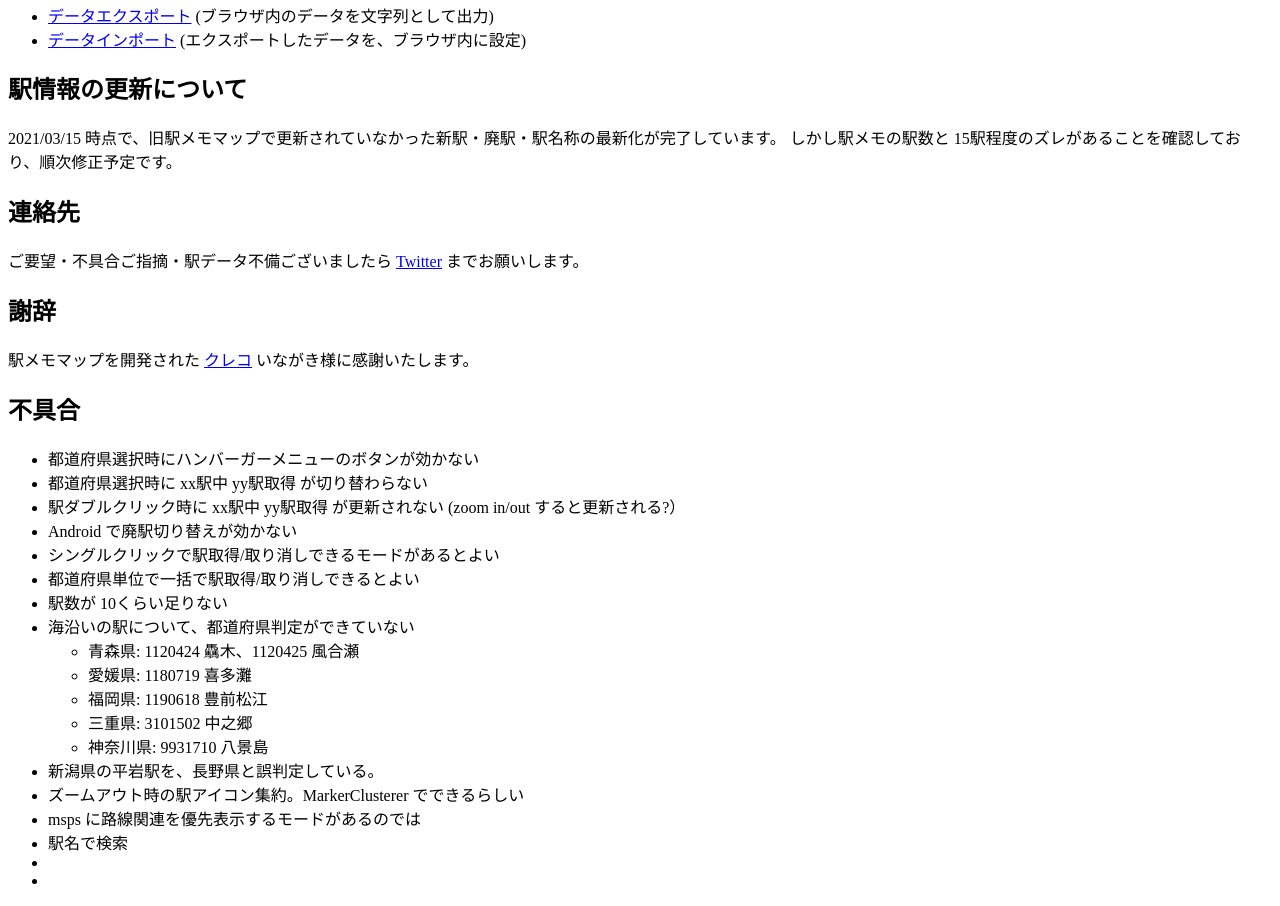
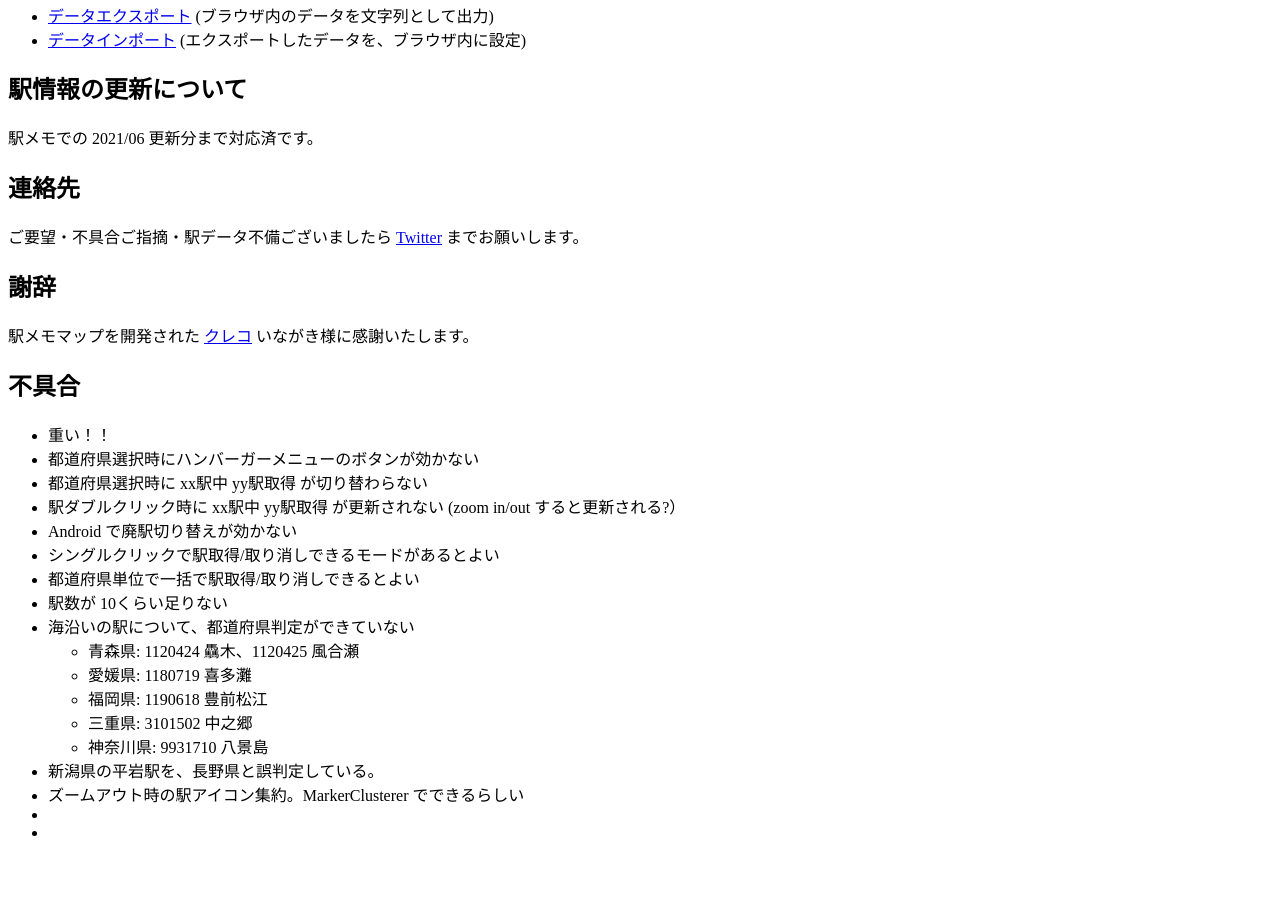
Before and after one commit to shinagaki/ekimemo-map, a plain HTML site: page static/index.html in a window 1280 px wide. Shown: the part 580-1486 px from the top of the page. After the commit the page ends 1438 px from the top, so only its background shows below. Drawn offline with Linux system fonts and the light colour scheme.

Commit message:
説明文最新化

```diff
--- a/static/index.html
+++ b/static/index.html
@@ -37,8 +37,7 @@
       </ul>
     </ul>
     <h2>駅情報の更新について</h2>
-    2021/03/15 時点で、旧駅メモマップで更新されていなかった新駅・廃駅・駅名称の最新化が完了しています。
-    しかし駅メモの駅数と 15駅程度のズレがあることを確認しており、順次修正予定です。
+    <p>駅メモでの 2021/06 更新分まで対応済です。</p>
 
     <h2>連絡先</h2>
     ご要望・不具合ご指摘・駅データ不備ございましたら <a href="https://twitter.com/EmemoGo" target="_blank">Twitter</a> までお願いします。
@@ -48,6 +47,7 @@
 
     <h2 id="bug">不具合</h2>
     <ul>
+      <li>重い！！</li>
       <li>都道府県選択時にハンバーガーメニューのボタンが効かない</li>
       <li>都道府県選択時に xx駅中 yy駅取得 が切り替わらない</li>
       <li>駅ダブルクリック時に xx駅中 yy駅取得 が更新されない (zoom in/out すると更新される?）</li>
@@ -66,8 +66,6 @@
       </li>
       <li>新潟県の平岩駅を、長野県と誤判定している。</li>
       <li>ズームアウト時の駅アイコン集約。MarkerClusterer でできるらしい</li>
-      <li>msps に路線関連を優先表示するモードがあるのでは</li>
-      <li>駅名で検索</li>
       <li></li>
       <li></li>
     </ul>
```
